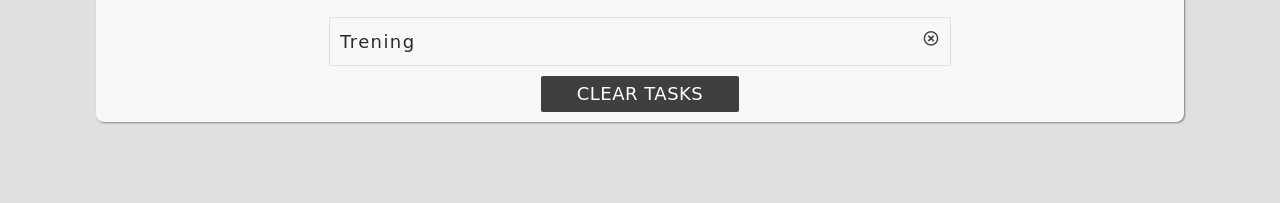
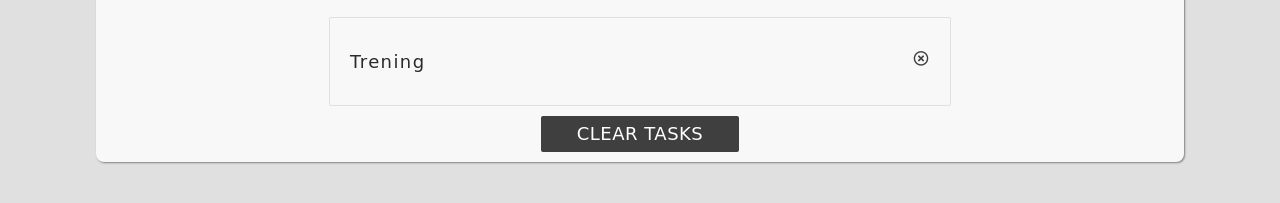
Before and after one commit to orszolka108/ToDoList, a website: page index.html in a window 1280 px wide. Shown: the part 371-574 px from the top of the page. Drawn offline with Linux system fonts and the light colour scheme; a web font is replaced by a local one.

Commit message:
padding adjustment

```diff
--- a/index.html
+++ b/index.html
@@ -25,7 +25,7 @@
         <div class="container">
             <ul class="collection">
                 <!-- place for new task that shoud look like below -->
-                <li class="collection-tem">
+                <li class="collection-item">
                     Trening
                     <a class="task-delete" href="http://"><i class="far fa-times-circle"></i></a>
                 </li>
--- a/scss/main.scss
+++ b/scss/main.scss
@@ -98,7 +98,7 @@ input:focus {
     padding: 0 1px;
     text-align: left;
     list-style: none;
-    padding: 10px;
+    padding: 2px;
 }
 
 /*------------------------------*/
```
